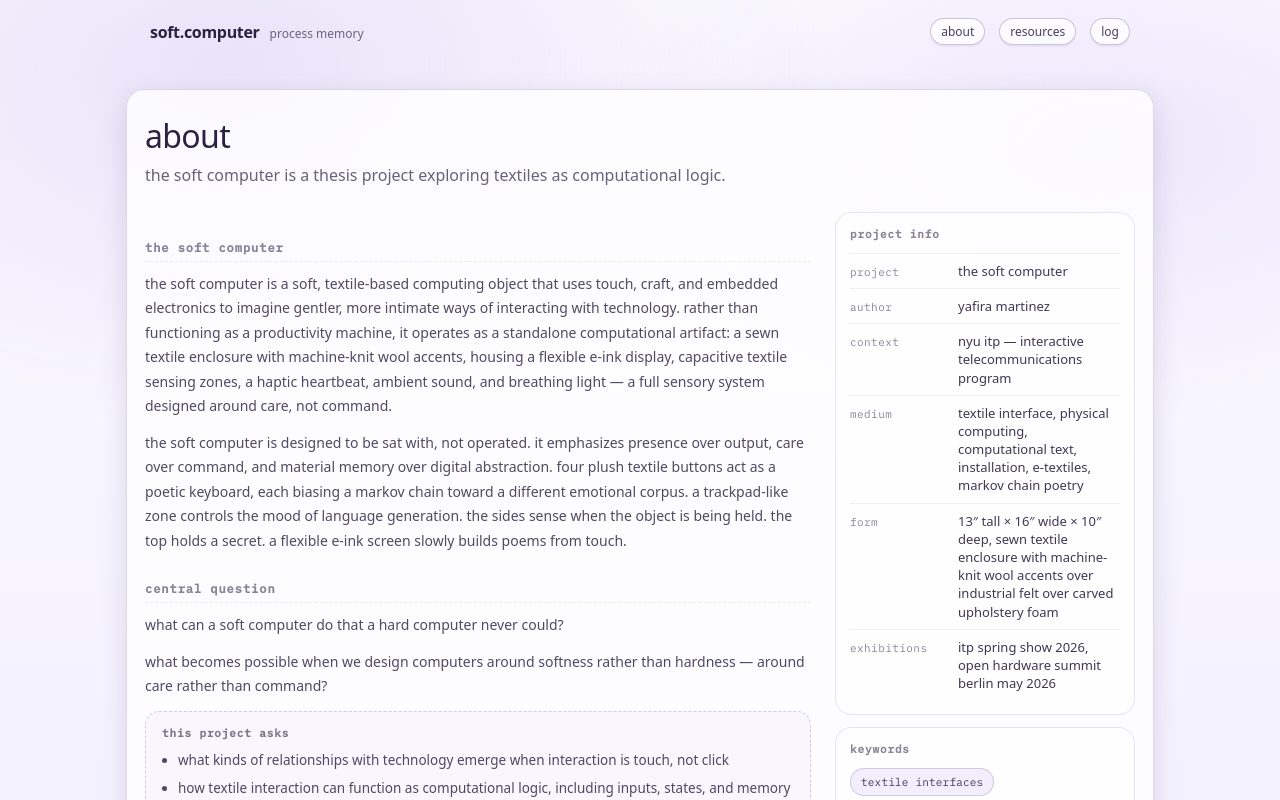
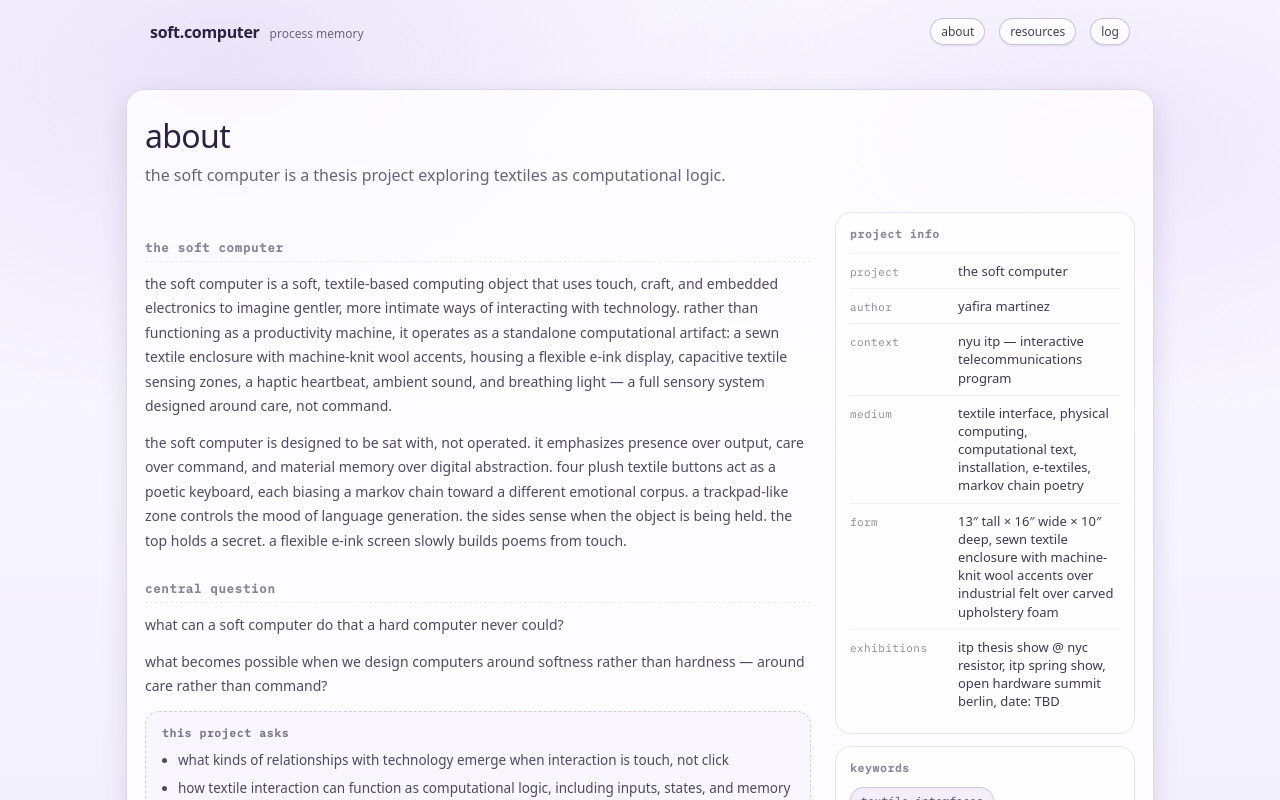
Before and after one commit to yafira/soft-computer, a Next.js app: page /about in a window 1280 px wide. Shown: the top 800 px of the page. Built offline with nearby package versions, Linux system fonts and the light colour scheme.

Commit message:
updated featured exhibitions

```diff
--- a/src/app/about/page.js
+++ b/src/app/about/page.js
@@ -477,7 +477,8 @@ export default function AboutPage() {
               <div className="aboutMetaRow">
                 <div className="aboutMetaKey">exhibitions</div>
                 <div className="aboutMetaVal">
-                  itp spring show 2026, open hardware summit berlin may 2026
+                  itp thesis show @ nyc resistor, itp spring show, open hardware
+                  summit berlin, date: TBD
                 </div>
               </div>
             </div>
```
